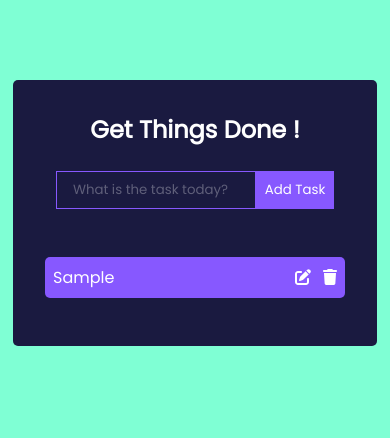
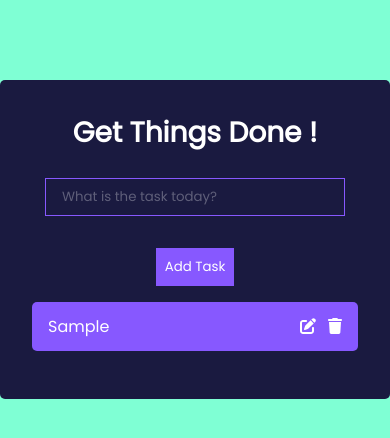
Before and after one commit to navya1220/QuaBD, a React (Create React App) app: page / in a window 390 px wide. Both pictures are taken after typing "Sample" into the empty fields and a click on the button "Add Task". Shown: the top 438 px of the page. Built offline with nearby package versions, Linux system fonts and the light colour scheme.

Commit message:
Update React app with new changes

```diff
--- a/src/App.css
+++ b/src/App.css
@@ -89,28 +89,3 @@ h1 {
 .delete-icon {
     cursor: pointer;
 }
-
-@media(max-width: 800px) {
-    h1 {
-            color: #fff;
-            margin-bottom: 0.5rem;
-            font-size: 1.5rem;
-        }
-        .TodoForm {
-                    width: 300px;
-                    margin-bottom: 1rem;
-                }
-        .todo-input {
-            width: 200px;
-        }
-        .Todo {
-            display: flex;
-            justify-content: space-between;
-            align-items: center;
-            background: #8758ff;
-            color: #fff;
-            padding: 0.5rem 0.5rem;
-            border-radius: 5px;
-            margin-bottom: 1rem;
-        }
-}
```
Also changed, not shown: src/index.css (+0 -15 lines).
